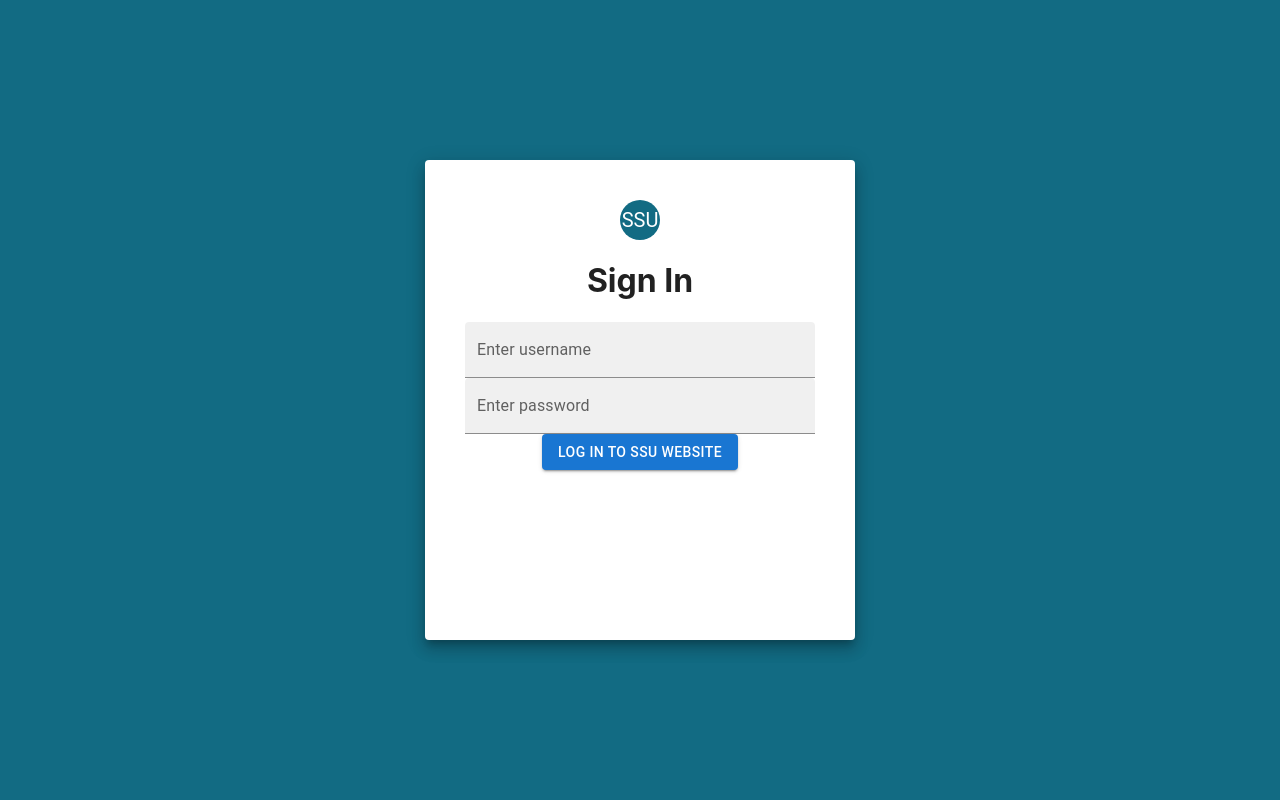
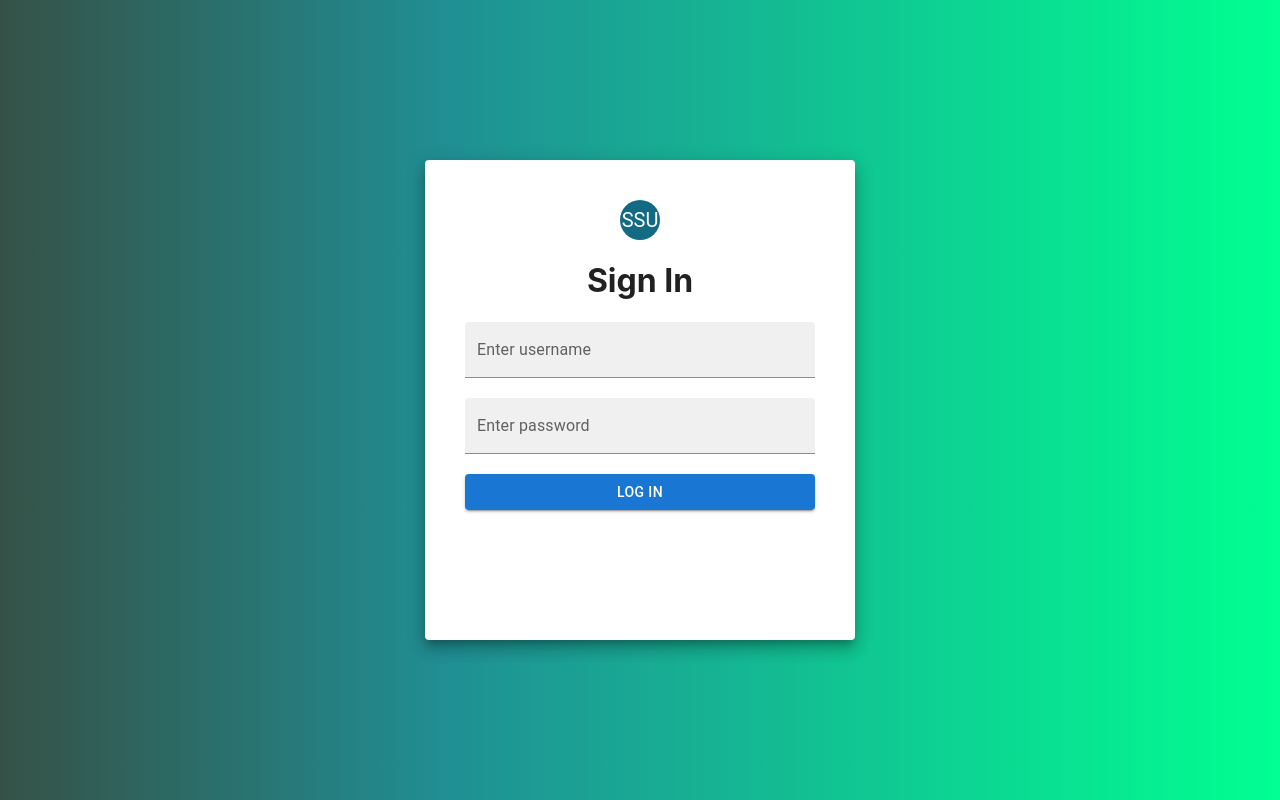
Before and after one commit to Moooogz/test02, a React (Create React App) app in the folder test02/: page / in a window 1280 px wide. Built offline with nearby package versions, Linux system fonts and the light colour scheme.

Commit message:
Deployed website

```diff
--- a/test02/package.json
+++ b/test02/package.json
@@ -7,6 +7,7 @@
     "@emotion/react": "^11.11.1",
     "@emotion/styled": "^11.11.0",
     "@fontsource/roboto": "^5.0.5",
+    "@mui/icons-material": "^5.14.0",
     "@mui/material": "^5.14.0",
     "@mui/styled-engine-sc": "^5.12.0",
     "@testing-library/jest-dom": "^5.16.5",
--- a/test02/src/App.css
+++ b/test02/src/App.css
@@ -26,8 +26,9 @@
 }
 
 .App-header2 {
-  background-color: #126b83;
-  min-height: 100vh;
+  background: rgb(0,36,22);
+background: linear-gradient(90deg, rgba(0,36,22,0.7931547619047619) 0%, rgba(32,143,148,1) 35%, rgba(0,255,145,1) 100%);
+min-height: 100vh;
   display: flex;
   flex-direction: column;
   align-items: center;
--- a/test02/src/components/login.js
+++ b/test02/src/components/login.js
@@ -7,22 +7,29 @@ const Login = () => {
     <Grid>
       <Paper
         elevation={10}
+        square={false}
+        rounded={100}
         style={
             { padding: 40,
              height: "50vh",
              width: 350,
-             margin: "60px auto" }
+             margin: "60px auto"
+           }
             }
       >
         <Grid align='center'>
           <Avatar style={
             {backgroundColor: '#126b83'}}>SSU</Avatar>
           <h1>Sign In</h1>
+          <Grid margin={"20px auto"}>
           <TextField id="filled-basic" label="Enter username" variant="filled" fullWidth margin ="10px"/>
+          </Grid>
           <Grid align='center'>
           <TextField id="filled-basic" label="Enter password" variant="filled" fullWidth  type="password"/>
           </Grid>
-          <Button variant="contained">Log in to SSU Website</Button>
+          <Grid margin={"20px auto"}>
+          <Button variant="contained" fullWidth>LOG IN</Button>
+          </Grid>
         </Grid>
       </Paper>
     </Grid>
```
Also changed, not shown: 1 other file (tests, documents, lock files or other folders).
